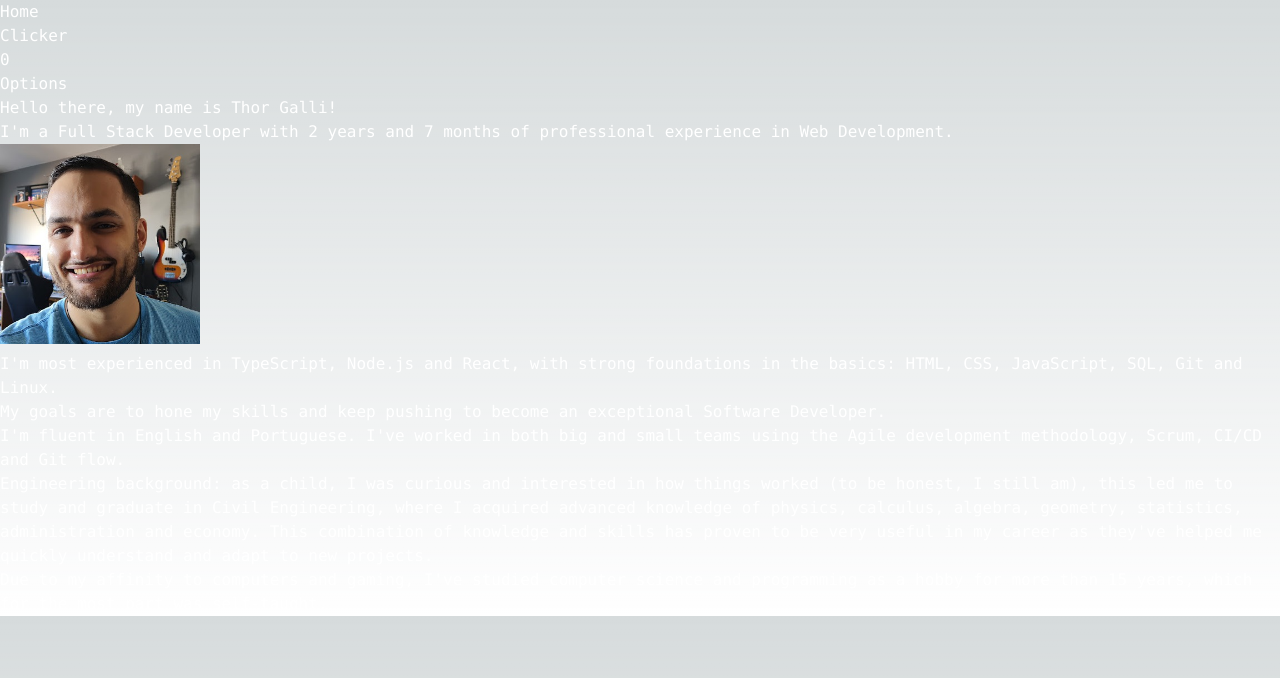
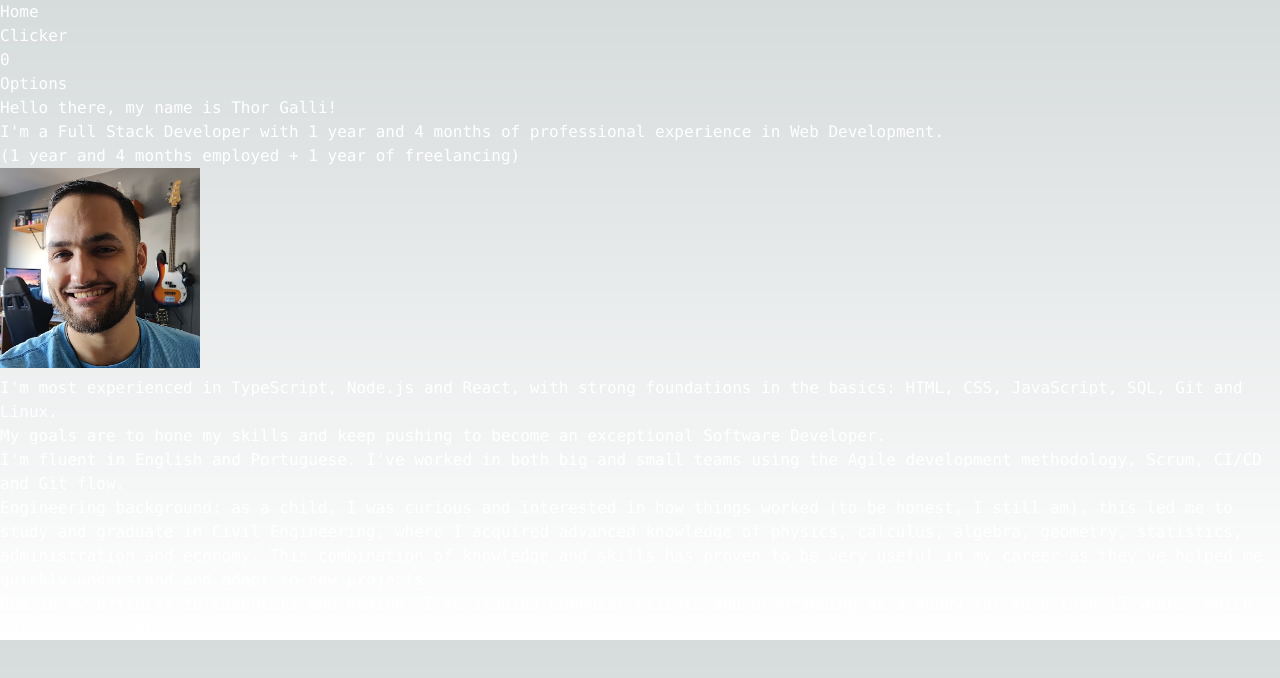
Before and after one commit to ThorGalli/thor-portfolio, a Next.js app: page / in a window 1280 px wide. Shown: the top 678 px of the page. Built offline with nearby package versions, Linux system fonts and the light colour scheme.

Commit message:
Update work time in self-introduction

```diff
--- a/src/app/page.tsx
+++ b/src/app/page.tsx
@@ -2,12 +2,19 @@ import NavbarLayout from '@/layouts/navbar'
 import Image from 'next/image'
 
 export default function Home() {
-  const startedWorking = new Date('2021-03-01')
+  const startedWorking = new Date('2022-06-01')
   const now = new Date()
   const timeWorked = now.getTime() - startedWorking.getTime()
   const totalMonthsWorked = timeWorked / (1000 * 3600 * 24 * 30)
   const yearsWorked = Math.floor(totalMonthsWorked / 12)
   const monthsWorked = Math.floor(totalMonthsWorked % 12)
+
+  const month = monthsWorked === 1 ? 'month' : 'months'
+  const year = yearsWorked === 1 ? 'year' : 'years'
+  const time =
+    `${yearsWorked} ${year} ` +
+    (monthsWorked > 0 ? `and ${monthsWorked} ${month}` : '')
+
   return (
     <NavbarLayout>
       <main className="mt-6">
@@ -24,11 +31,11 @@ export default function Home() {
                 </p>
                 <p>
                   I&apos;m a Full Stack Developer with{' '}
-                  <span className="text-yellow-400">
-                    {yearsWorked} years{' '}
-                    {monthsWorked > 0 && `and ${monthsWorked} months`}
-                  </span>{' '}
-                  of professional experience in Web Development.
+                  <span className="text-yellow-400">{time}</span> of
+                  professional experience in Web Development.
+                </p>
+                <p className="text-sm text-slate-400">
+                  ({time} employed + 1 year of freelancing)
                 </p>
               </div>
               <Image
@@ -41,7 +48,7 @@ export default function Home() {
                 style={{ marginBottom: '0.5rem' }}
               />
             </section>
-            <section id="about-me" className="flex flex-col gap-4">
+            <section id="about-me" className="flex flex-col gap-4 ">
               <p>
                 I&apos;m most experienced in{' '}
                 <span className="text-blue-400">TypeScript</span>,{' '}
```
